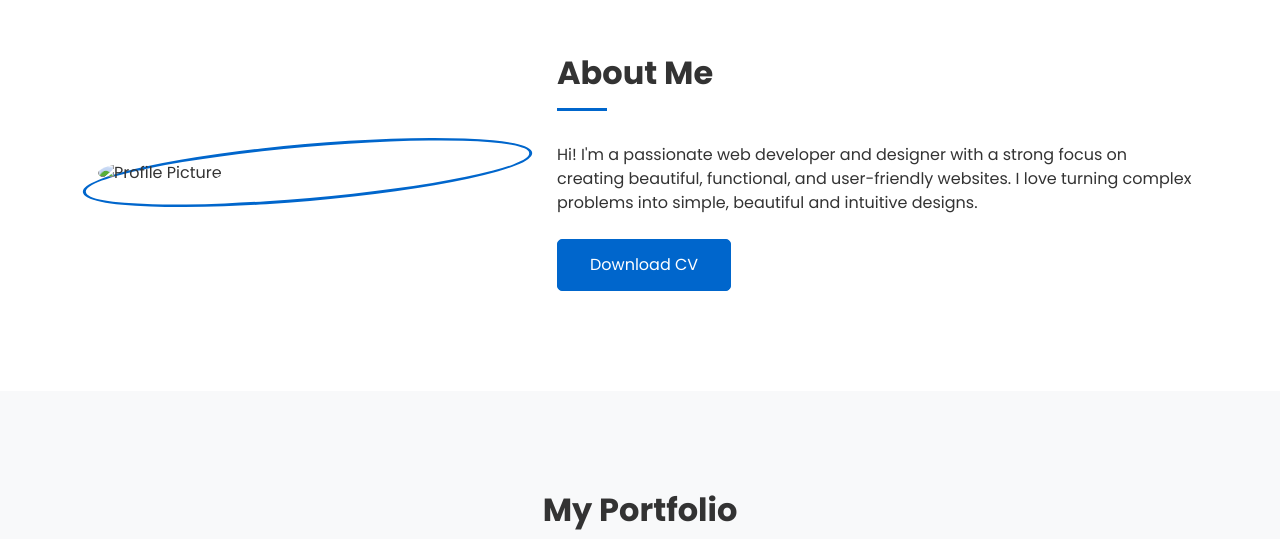
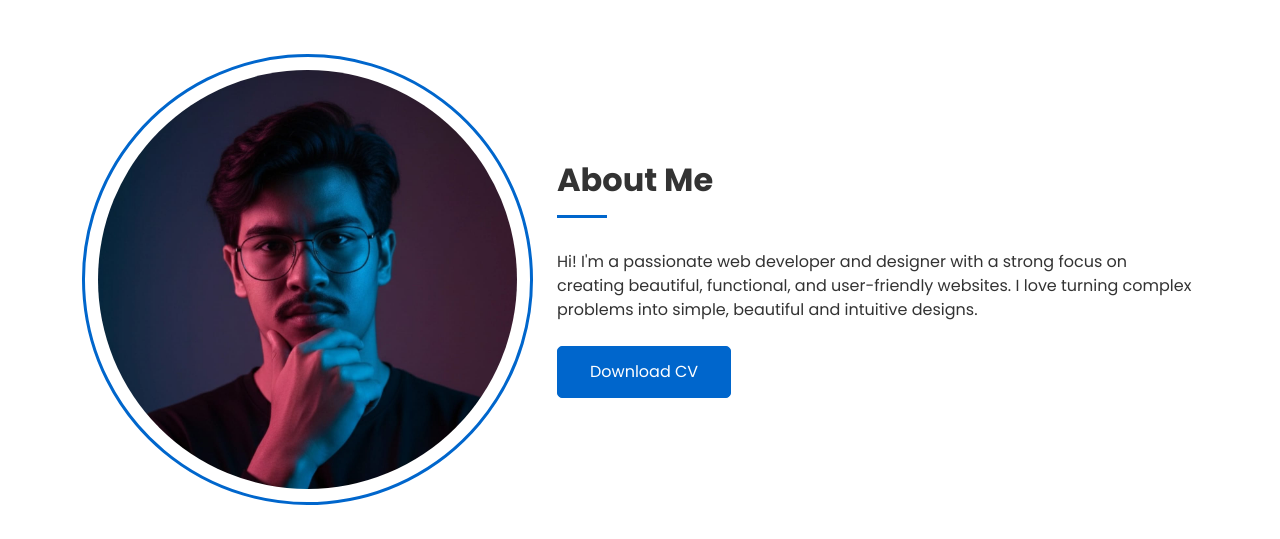
Before and after one commit to ikuyobed/ikuyobed, a plain HTML site: page index.html in a window 1280 px wide. Shown: the part 846-1385 px from the top of the page. Drawn offline with nearby package versions, Linux system fonts and the light colour scheme.

Commit message:
Add profile and project images in JPEG format
- Added profile.jpg to assets with base64 encoded image data.
- Added project1.jpg to assets with base64 encoded image data.
- Added project2.jpg to assets with base64 encoded image data.
- Added project3.jpg to assets with base64 encoded image data.

```diff
--- a/index.html
+++ b/index.html
@@ -51,7 +51,7 @@
             <div class="row align-items-center">
                 <div class="col-md-5 mb-4 mb-md-0">
                     <div class="profile-img">
-                        <img src="assets/profile.jpg" alt="Profile Picture" class="img-fluid rounded-circle">
+                        <img src="assets/obed.jpg" alt="Profile Picture" class="img-fluid rounded-circle">
                     </div>
                 </div>
                 <div class="col-md-7">
```
Also changed, not shown: assets/hero-bg.jpg (added), assets/obed.jpg (added), assets/obed1.jpg (added), assets/obed2.jpg (added), assets/obed3.jpg (added), assets/profile.jpg (added), assets/project1.jpg (added), assets/project2.jpg (added), assets/project3.jpg (added).
